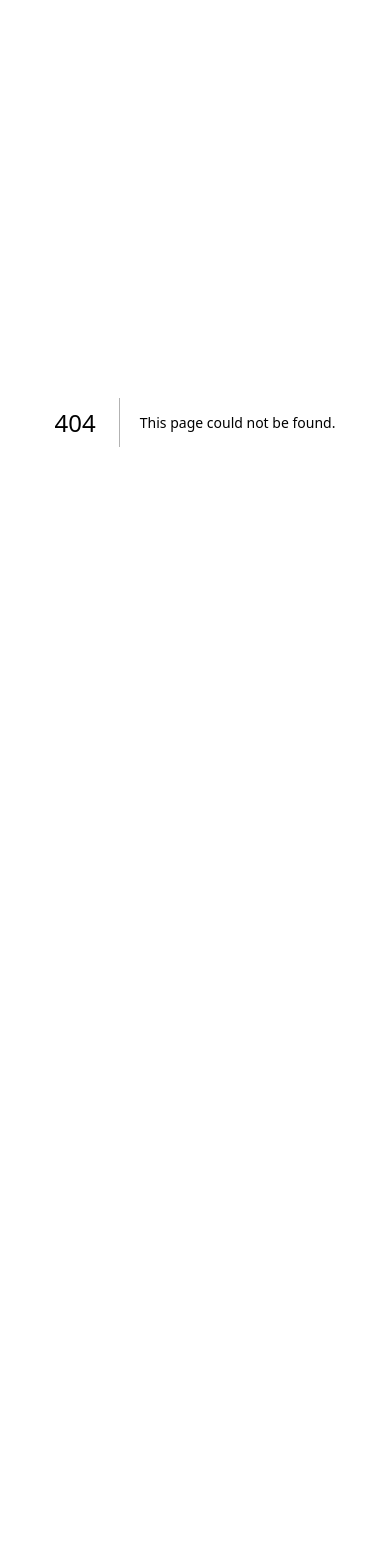
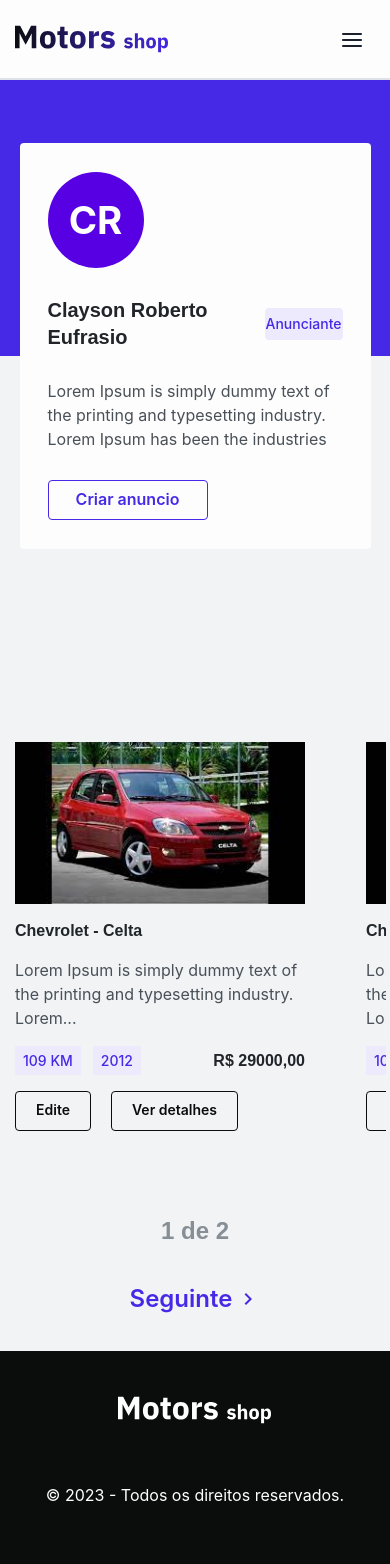
Before and after one commit to projeto-fullstackM6-MotorShop/MotorShop-Next.js, a Next.js app in the folder motorshop/: page /advertiser in a window 390 px wide. Before the commit this address had no page. Shown: the top 1564 px of the page. Before the commit the page ends 844 px from the top, so only its background shows below. Built offline with nearby package versions, Linux system fonts and the light colour scheme.

Commit message:
feat: :hammer:changed ad card, added list of items for sale, responsive page

```diff
--- a/motorshop/src/components/annouceCard.tsx
+++ b/motorshop/src/components/annouceCard.tsx
@@ -1,6 +1,7 @@
 import { ICardPropInterface } from "@/interfaces/annouce";
 import {
   Box,
+  Button,
   Card,
   CardBody,
   Flex,
@@ -34,8 +35,33 @@
   const pathname = router.pathname;
 
   return (
-    <Card as={"li"} width={"100% / 3"}>
-      <CardBody display={"flex"} flexDirection={"column"} gap={"16px"}>
+    <Card
+      as={"li"}
+      w={{ base: "290px", lg: "312px" }}
+      h={"356px"}
+      marginBottom={"85px"}
+      bgColor={"transparent"}
+      border={"none"}
+      boxShadow={"none"}
+      minWidth={"none"}
+      marginRight={{ base: "61px", lg: "0px" }}
+    >
+      <Image
+        src={cover_img}
+        alt={"Imagem de capa do anúncio"}
+        w={{ lg: "100%" }}
+        h={{ lg: "152px" }}
+        marginBottom={"16px"}
+        objectFit={"cover"}
+        maxW={"none"}
+      />
+      <CardBody
+        display={"flex"}
+        flexDirection={"column"}
+        gap={"16px"}
+        padding={"0px"}
+        justifyContent={"space-between"}
+      >
         {pathname == "/" && is_good_price && (
           <Text
             fontSize={"xxs"}
@@ -51,6 +77,7 @@
             $
           </Text>
         )}
+
         {pathname.includes("profile") && (
           <Text
             fontSize={"xxs"}
@@ -67,22 +94,23 @@
             {is_active ? "Ativo" : "Inativo"}
           </Text>
         )}
-        <Image
-          src={cover_img}
-          alt={"Imagem de capa do anúncio"}
-          boxSize={"100%"}
-          objectFit={"cover"}
-        />
+
         <Heading fontSize={"xs"} fontWeight={"semibold"} color={"grey.1"}>
           {`${brand} - ${model}`}
         </Heading>
         <Text textStyle={"body_1_400"}>{description}</Text>
+
+        {pathname == "/advertiser" ? (
+          <></>
+        ) : (
           <Flex alignItems={"center"} gap={"8px"}>
             <AvatarIcon />
             <Text fontSize={"xxs"} fontWeight={"medium"} color={"grey.2"}>
               {"Nome do Usuário"}
             </Text>
           </Flex>
+        )}
+
         <Flex justifyContent={"space-between"} alignItems={"center"}>
           <Flex gap={"12px"}>
             <Text
@@ -108,6 +136,17 @@
             {`R$ ${price.toFixed(2).toString().replace(".", ",")}`}
           </Heading>
         </Flex>
+
+        {pathname == "/advertiser" ? (
+          <Flex>
+            <Button variant={"outline1"} marginRight={"20px"}>
+              Edite
+            </Button>
+            <Button variant={"outline1"}>Ver detalhes</Button>
+          </Flex>
+        ) : (
+          <></>
+        )}
       </CardBody>
     </Card>
   );
--- a/motorshop/src/components/avatarIcon.tsx
+++ b/motorshop/src/components/avatarIcon.tsx
@@ -1,20 +1,24 @@
 import { Avatar } from "@chakra-ui/react";
 
-interface IAvatar{
-  size?:string
+interface IAvatar {
+  size?: string;
 }
 
 const AvatarIcon = (props: IAvatar) => {
   const userName = "Clayson Roberto";
 
-  const numberColor = Math.floor(Math.random() * 13);
+  let numberColor = Math.floor(Math.random() * 13);
+
+  if (numberColor == 0) {
+    numberColor = 2;
+  }
 
   return (
     <Avatar
       name={userName}
       bg={`random.${numberColor}`}
       color={"grey.11"}
-      size={props.size || 'sm'}
+      size={props.size || "sm"}
       fontWeight={"bold"}
     />
   );
--- a/motorshop/src/components/footer.tsx
+++ b/motorshop/src/components/footer.tsx
@@ -8,7 +8,7 @@
         w={"100%"}
         h={{ md: "140px", base: "310.34px" }}
         bgColor={"grey.0"}
-        padding={"45px 59px"}
+        padding={{ base: "45px 0px", md: "45px 59px" }}
         display={"flex"}
         flexDirection={{ base: "column", md: "row" }}
         alignItems={"center"}
--- a/motorshop/src/components/header.tsx
+++ b/motorshop/src/components/header.tsx
@@ -120,6 +120,7 @@
             w={"323px"}
             top={"78px"}
             left={"-1px"}
+            zIndex={3000}
           >
             <Stack
               h={"236px"}
--- a/motorshop/src/components/listOfCars.tsx
+++ b/motorshop/src/components/listOfCars.tsx
@@ -1,14 +1,21 @@
 import { mockAnnouce } from "@/mocks/AnnouceMock";
-import { Box, SimpleGrid } from "@chakra-ui/react";
+import { Flex } from "@chakra-ui/react";
 import AnnouceCard from "./annouceCard";
 
 const ListOfCars = () => {
   return (
-    <SimpleGrid columns={3} spacing={10}>
+    <Flex
+      w={"95%"}
+      margin={"auto"}
+      marginLeft={{ base: "15px", lg: "auto" }}
+      flexWrap={{ base: "nowrap", lg: "wrap" }}
+      justifyContent={"space-between"}
+      overflow={{ base: "auto" }}
+    >
       {mockAnnouce.map((annouce) => {
         return <AnnouceCard key={annouce.id} data={annouce} />;
       })}
-    </SimpleGrid>
+    </Flex>
   );
 };
 
--- /dev/null
+++ b/motorshop/src/pages/advertiser.tsx
@@ -0,0 +1,89 @@
+import Footer from "@/components/footer";
+import Header from "@/components/header";
+import ListOfCars from "@/components/listOfCars";
+import { ChevronRightIcon } from "@chakra-ui/icons";
+import AvatarIcon from "@/components/avatarIcon";
+import { Box, Button, Center, Flex, Heading, Text } from "@chakra-ui/react";
+
+const Advertiser = () => {
+  return (
+    <>
+      <Header />
+      <Box h={"277px"} bgColor={"brand.1"}></Box>
+      <Flex
+        paddingLeft={"28px"}
+        paddingRight={"28px"}
+        flexDirection={"column"}
+        justifyContent={"space-evenly"}
+        borderRadius={"4px"}
+        bgColor={"grey.10"}
+        w={{ base: "90%", lg: "81%" }}
+        h={"406px"}
+        position={"relative"}
+        top={"-214px"}
+        margin={"auto"}
+        zIndex={"1000"}
+      >
+        <AvatarIcon size={"xl"} />
+        <Flex alignItems={"center"}>
+          <Heading as={"h6"} variant={"healding_6_600"} marginRight={"9px"}>
+            Clayson Roberto Eufrasio
+          </Heading>
+          <Flex
+            borderRadius={"4px"}
+            bgColor={"brand.4"}
+            h={"32px"}
+            w={"92px"}
+            alignItems={"center"}
+            justifyContent={"center"}
+            textStyle={"body_2_500"}
+            color={"brand.1"}
+          >
+            Anunciante
+          </Flex>
+        </Flex>
+        <Text textAlign={"start"} textStyle={"body_1_400"}>
+          Lorem Ipsum is simply dummy text of the printing and typesetting
+          industry. Lorem Ipsum has been the industries
+        </Text>
+        <Button variant={"outlineBrand1"} w={"160px"}>
+          Criar anuncio
+        </Button>
+      </Flex>
+      <Box
+        bgColor={"grey.8"}
+        paddingTop={{ base: "386px", lg: "267px" }}
+        marginTop={"-407px"}
+      >
+        <ListOfCars />
+
+        <Center p={"2rem 0"}>
+          <Flex
+            gap={"2rem"}
+            alignItems={"center"}
+            flexDirection={{ base: "column", lg: "row" }}
+          >
+            <Heading color={"grey.3"} fontSize={"md"} fontWeight={"semibold"}>
+              1 de 2
+            </Heading>
+            <Button
+              rightIcon={<ChevronRightIcon />}
+              variant={"unstyled"}
+              bg={"transparent"}
+              color={"brand.1"}
+              fontSize={"md"}
+              iconSpacing={1}
+              display={"flex"}
+              alignItems={"center"}
+            >
+              Seguinte
+            </Button>
+          </Flex>
+        </Center>
+        <Footer />
+      </Box>
+    </>
+  );
+};
+
+export default Advertiser;
--- a/motorshop/src/styles/global.ts
+++ b/motorshop/src/styles/global.ts
@@ -82,7 +82,7 @@
 
     body_1_600: {
       fontFamily: "body",
-      fontWeight: "semiBold",
+      fontWeight: "semibold",
       fontSize: "xs",
       color: "grey.2"
     },
@@ -107,10 +107,11 @@
       fontSize: "xxs",
       color: "grey.1"
     },
-
   },
 
-  headerText: {
+  components: {
+    Heading: {
+      variants: {
       healding_1_700: {
         fontFamily: "heading",
         fontWeight: "bold",
@@ -120,14 +121,14 @@
 
       healding_2_600: {
         fontFamily: "heading",
-      fontWeight: "semiBold",
+        fontWeight: "semibold",
         fontSize: "xxl",
         color: "grey.1"
       },
 
       healding_3_600: {
         fontFamily: "heading",
-      fontWeight: "semiBold",
+        fontWeight: "semibold",
         fontSize: "xl",
         color: "grey.1"
       },
@@ -141,7 +142,7 @@
 
       healding_4_600: {
         fontFamily: "heading",
-      fontWeight: "semiBold",
+        fontWeight: "semibold",
         fontSize: "lg",
         color: "grey.1"
       },
@@ -155,7 +156,7 @@
 
       healding_5_600: {
         fontFamily: "heading",
-      fontWeight: "semiBold",
+        fontWeight: "semibold",
         fontSize: "md",
         color: "grey.1"
       },
@@ -169,7 +170,7 @@
 
       healding_6_600: {
         fontFamily: "heading",
-      fontWeight: "semiBold",
+        fontWeight: "semibold",
         fontSize: "sm",
         color: "grey.1"
       },
@@ -183,7 +184,7 @@
 
       healding_7_600: {
         fontFamily: "heading",
-      fontWeight: "semiBold",
+        fontWeight: "semibold",
         fontSize: "xs",
         color: "grey.1"
       },
@@ -194,9 +195,9 @@
         fontSize: "xs",
         color: "grey.1"
         },
+      }
     },
 
-  components: {
     Button: {
       variants: {
         grey1: {
@@ -210,7 +211,7 @@
           fontFamily: "body",
           fontSize: "xs",
           color: "grey.11",
-          fontWeight: "semiBold",
+          fontWeight: "semibold",
 
           _hover: {
             bg: "grey.1",
@@ -229,7 +230,7 @@
           fontFamily: "body",
           fontSize: "xs",
           color: "grey.2",
-          fontWeight: "semiBold",
+          fontWeight: "semibold",
 
           _hover: {
             bg: "grey.5",
@@ -248,7 +249,7 @@
           fontFamily: "body",
           fontSize: "xs",
           color: "grey.11",
-          fontWeight: "semiBold",
+          fontWeight: "semibold",
         },
 
         brand1: {
@@ -262,7 +263,7 @@
           fontFamily: "body",
           fontSize: "xs",
           color: "grey.11",
-          fontWeight: "semiBold",
+          fontWeight: "semibold",
 
           _hover: {
             bg: "brand.2",
@@ -281,7 +282,7 @@
           fontFamily: "body",
           fontSize: "xs",
           color: "brand.1",
-          fontWeight: "semiBold",
+          fontWeight: "semibold",
         },
 
         light: {
@@ -295,7 +296,7 @@
           fontFamily: "body",
           fontSize: "xs",
           color: "grey.1",
-          fontWeight: "semiBold",
+          fontWeight: "semibold",
         },
 
         outlineLight: {
@@ -308,7 +309,7 @@
           fontFamily: "body",
           fontSize: "xs",
           color: "grey.10",
-          fontWeight: "semiBold",
+          fontWeight: "semibold",
 
           _hover: {
             bg: "grey.10",
@@ -319,16 +320,16 @@
         },
 
         outline1: {
-          padding: "12px 28px",
+          padding: "12px 20px",
 
           border: "1.5px solid",
           borderColor: "grey.0",
           borderRadius: "4px",
 
           fontFamily: "body",
-          fontSize: "xs",
+          fontSize: "xxs",
           color: "grey.0",
-          fontWeight: "semiBold",
+          fontWeight: "semibold",
         },
 
         big45: {
@@ -342,7 +343,7 @@
           fontFamily: "body",
           fontSize: "xs",
           color: "grey.10",
-          fontWeight: "semiBold",
+          fontWeight: "semibold",
         },
 
         outline2: {
@@ -355,7 +356,7 @@
           fontFamily: "body",
           fontSize: "xs",
           color: "grey.0",
-          fontWeight: "semiBold",
+          fontWeight: "semibold",
 
           _hover: {
             bg: "grey.1",
@@ -375,7 +376,7 @@
           fontFamily: "body",
           fontSize: "xs",
           color: "brand.1",
-          fontWeight: "semiBold",
+          fontWeight: "semibold",
 
           _hover: {
             bg: "brand.4",
@@ -394,7 +395,7 @@
           fontFamily: "body",
           fontSize: "xs",
           color: "grey.0",
-          fontWeight: "semiBold",
+          fontWeight: "semibold",
 
           _hover: {
             bg: "grey.8",
@@ -412,7 +413,7 @@
           fontFamily: "body",
           fontSize: "xs",
           color: "alert.1",
-          fontWeight: "semiBold",
+          fontWeight: "semibold",
 
           _hover: {
             bg: "alert.2",
@@ -431,7 +432,7 @@
           fontFamily: "body",
           fontSize: "xs",
           color: "secess.1",
-          fontWeight: "semiBold",
+          fontWeight: "semibold",
 
           _hover: {
             bg: "sucess.2",
@@ -450,7 +451,7 @@
           fontFamily: "body",
           fontSize: "xs",
           color: "brand.4",
-          fontWeight: "semiBold",
+          fontWeight: "semibold",
         },
       },
     },
```
Lines whose indentation alone changed are shown as unchanged.
